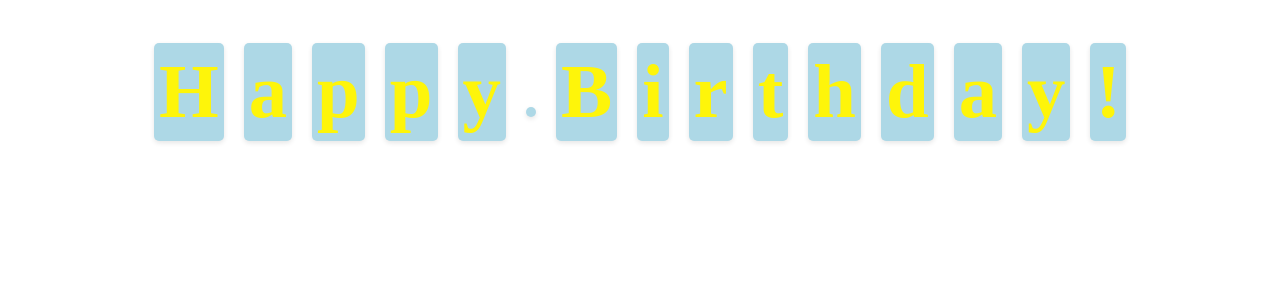
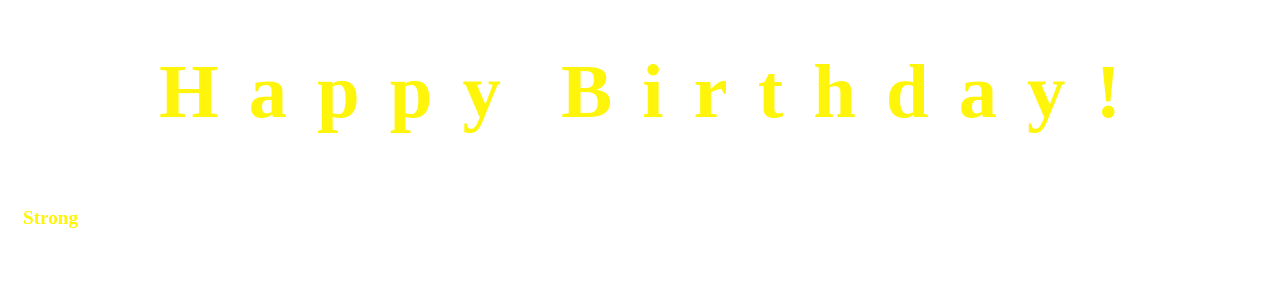
Before and after one commit to JodyMacauley19/birthday-message, a React (Create React App) app: page / in a window 1280 px wide. Shown: the top 300 px of the page. Built offline with nearby package versions, Linux system fonts and the light colour scheme.

Commit message:
-Removed box-shadow

```diff
--- a/src/BirthdayMessage.js
+++ b/src/BirthdayMessage.js
@@ -22,16 +22,16 @@ const StyledMessage = styled.h1`
   }
 `;
 
-const Characteristic = styled(motion.span)`
+const Characteristic = styled.span`
   display: inline-block;
   margin: 0 10px;
-  font-weight: bold;  /* Add emphasis to the characteristic word */
+  font-weight: bold;
   text-align: center;
   font-size: 1.2em;
-  background-color: #f0f0f0;
+  // background-color: #f0f0f0;
   border-radius: 5px;
   padding: 5px;
-  box-shadow: 0px 2px 5px rgba(0, 0, 0, 0.1);
+  // box-shadow: 0px 2px 5px rgba(0, 0, 0, 0.1);
   animation: changeColor 3s infinite alternate;
 
   @keyframes changeColor {
@@ -79,7 +79,7 @@ function BirthdayMessage() {
     <div className="birthday-message">
       <StyledMessage>
         {message.split('').map((char, index) => (
-          <Characteristic key={index} style={{backgroundColor: 'lightblue'}}>{char}</Characteristic>
+          <Characteristic key={index}>{char}</Characteristic>
         ))}
       </StyledMessage>
       <br />
```
